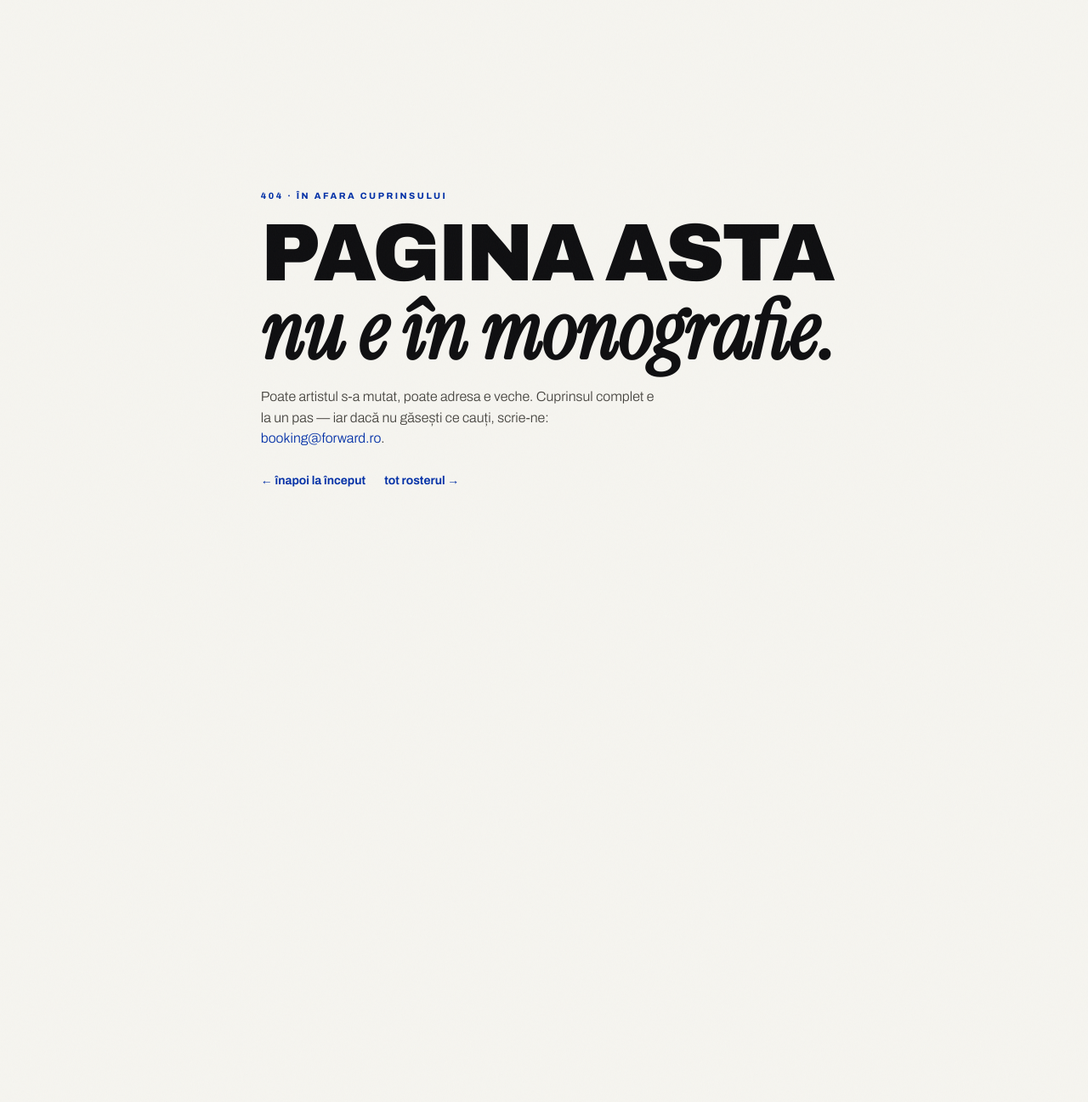
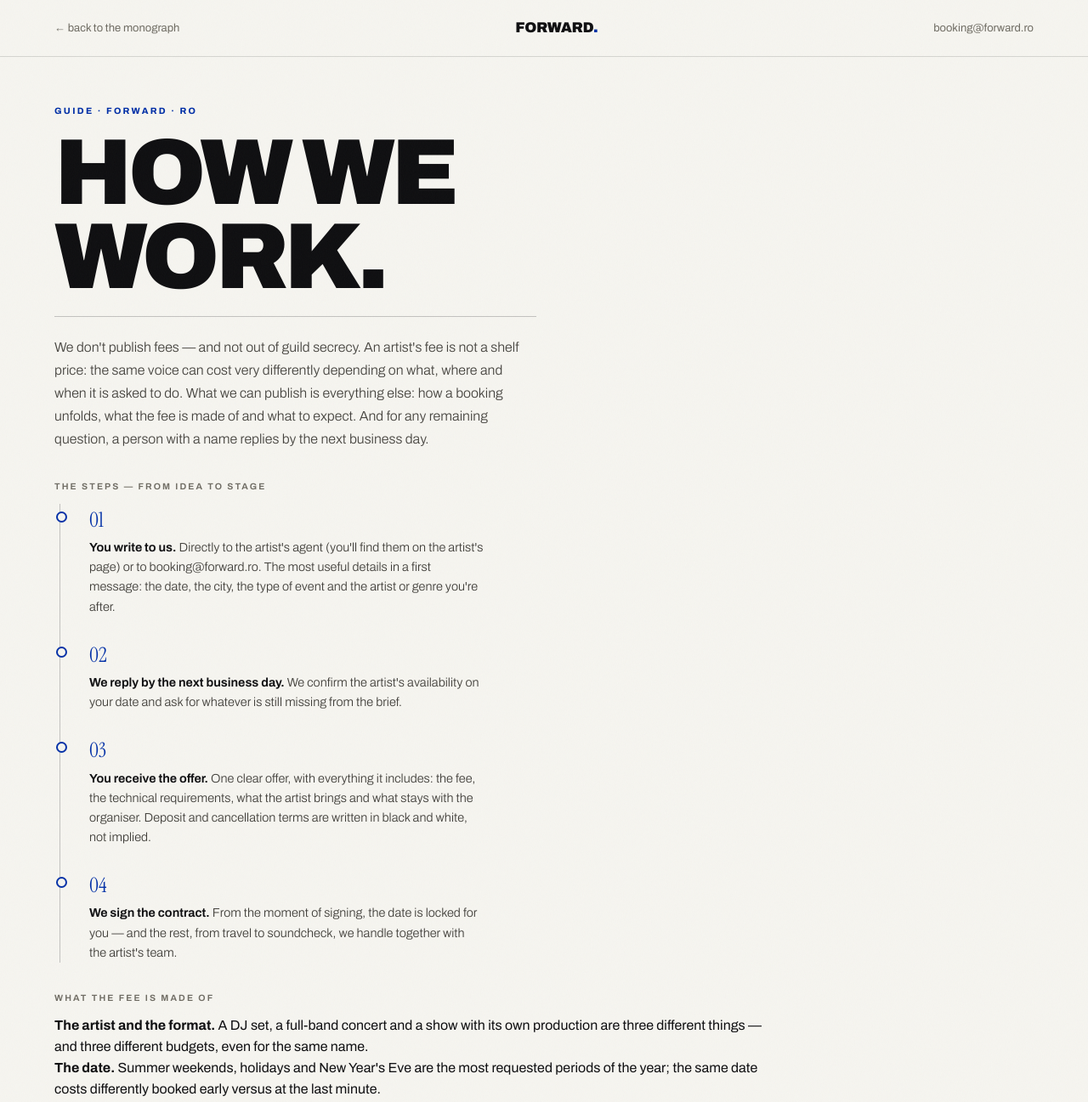
Before and after one commit to forward-hq/forward-ro, a Next.js app: page /en/how-we-work in a window 1280 px wide. Before the commit this address had no page. Shown: the top 1297 px of the page at 85% size. Before the commit the page ends 800 px from the top, so only its background shows below. Built offline with nearby package versions, Linux system fonts and the light colour scheme.

Commit message:
CONT-05: pagina How we work (EN)

```diff
--- /dev/null
+++ b/app/en/how-we-work/page.js
@@ -0,0 +1,116 @@
+import Link from 'next/link';
+import SetLang from '../../../components/SetLang';
+
+export const metadata = {
+    title: 'How we work — booking step by step',
+        description:
+          'How much does a concert cost and how do you book an artist through Forward: the booking steps, the factors behind the fee and the FAQ — no forms, with a reply by the next business day.',
+        alternates: {
+    canonical: 'https://forward.ro/en/how-we-work/',
+          languages: {
+      ro: 'https://forward.ro/cum-lucram/',
+              en: 'https://forward.ro/en/how-we-work/',
+        },
+    },
+};
+
+export default function HowWeWork() {
+    return (
+          <>
+            <SetLang lang="en" />
+            <nav className="anav">
+              <Link className="back" href="/en/">← back to the monograph</Link>
+              <Link className="logo" href="/en/">Forward<i>.</i></Link>
+              <a className="back" href="mailto:booking@forward.ro?subject=Booking inquiry">booking@forward.ro</a>
+            </nav>
+            <article className="apage">
+              <div className="kick">
+                Guide · Forward
+      {' · '}
+                <Link href="/cum-lucram/">RO</Link>
+              </div>
+              <h1>How we work.</h1>
+
+        <p className="bio">
+          We don&apos;t publish fees — and not out of guild secrecy. An
+                artist&apos;s fee is not a shelf price: the same voice can cost very
+          differently depending on what, where and when it is asked to do. What
+                we can publish is everything else: how a booking unfolds, what the
+          fee is made of and what to expect. And for any remaining question, a
+                person with a name replies by the next business day.
+              </p>
+
+              <h2 className="sec">The steps — from idea to stage</h2>
+              <div className="tl">
+                <div className="te"><span className="y">01</span><p><b>You write to us.</b> Directly to the artist&apos;s agent (you&apos;ll find them on the artist&apos;s page) or to booking@forward.ro. The most useful details in a first message: the date, the city, the type of event and the artist or genre you&apos;re after.</p></div>
+          <div className="te"><span className="y">02</span><p><b>We reply by the next business day.</b> We confirm the artist&apos;s availability on your date and ask for whatever is still missing from the brief.</p></div>
+          <div className="te"><span className="y">03</span><p><b>You receive the offer.</b> One clear offer, with everything it includes: the fee, the technical requirements, what the artist brings and what stays with the organiser. Deposit and cancellation terms are written in black and white, not implied.</p></div>
+                <div className="te"><span className="y">04</span><p><b>We sign the contract.</b> From the moment of signing, the date is locked for you — and the rest, from travel to soundcheck, we handle together with the artist&apos;s team.</p></div>
+        </div>
+
+              <h2 className="sec">What the fee is made of</h2>
+              <p>
+                <b>The artist and the format.</b> A DJ set, a full-band concert and a
+          show with its own production are three different things — and three
+          different budgets, even for the same name.
+              </p>
+              <p>
+                <b>The date.</b> Summer weekends, holidays and New Year&apos;s Eve
+          are the most requested periods of the year; the same date costs
+          differently booked early versus at the last minute.
+              </p>
+              <p>
+                <b>The city and the logistics.</b> Distance, transport for the team
+          and equipment, accommodation — all enter the calculation,
+          transparently, not hidden in the sum.
+              </p>
+              <p>
+                <b>The tech.</b> Sound, lights, stage: some events have them, some
+          don&apos;t. The offer states exactly what the artist brings and what
+          the organiser needs to provide.
+              </p>
+        <p>
+          <b>The type of event.</b> Festival, club, private or corporate — the
+          audience and the context differ, and the terms settle differently.
+              </p>
+
+              <h2 className="sec">Frequently asked questions</h2>
+        <p><b>How much does it cost to book an artist?</b><br />
+        Exactly what you read above: it depends on the artist, format, date,
+        city and tech. Write to us with the date and the city — you get a
+        concrete answer, not a price list that applies to no one.</p>
+        <p><b>How fast do I get a reply?</b><br />
+              By the next business day. It&apos;s the promise shown on every artist
+        page — and the reason we have no contact forms.</p>
+              <p><b>How far in advance should I book?</b><br />
+              The earlier, the more options. For the big dates — summer weekends,
+              holidays, New Year&apos;s Eve — the most requested artists lock in many
+        months ahead.</p>
+              <p><b>How do deposit and cancellation work?</b><br />
+              Both are set out clearly in the offer and the contract, before you
+        sign — no surprise clauses. We don&apos;t confirm a date without a
+        signed contract.</p>
+        <p><b>I&apos;m organising a wedding or a corporate event. Is this for me?</b><br />
+              Yes — through <a href="https://www.urban-events.ro" target="_blank" rel="noopener">Urban Events</a>,
+              the events agency of the Forward family: the same roster, with a team
+        specialised in weddings, private parties and corporate events.</p>
+              <p><b>I&apos;m an artist and I want representation.</b><br />
+              Send us your music at <a href="mailto:demo@forward.ro?subject=Demo — [your name]">demo@forward.ro</a>.
+        We listen to everything we receive and reply to what moves us.</p>
+
+        <div className="door">
+          <b>Ready for the first step?</b> Pick the artist from the{' '}
+          <Link href="/en/#c2">roster</Link> and write directly to their agent
+          — or send everything in a single message.
+          <a className="doorbtn" href="mailto:booking@forward.ro?subject=Booking inquiry">booking@forward.ro →</a>
+              </div>
+              <p className="sla">We reply by the next business day.</p>
+
+        <div className="afoot">
+          <span>© {new Date().getFullYear()} Forward Music Agency SRL</span>
+                <Link href="/en/">back to the monograph →</Link>
+        </div>
+      </article>
+    </>
+  );
+}
```
